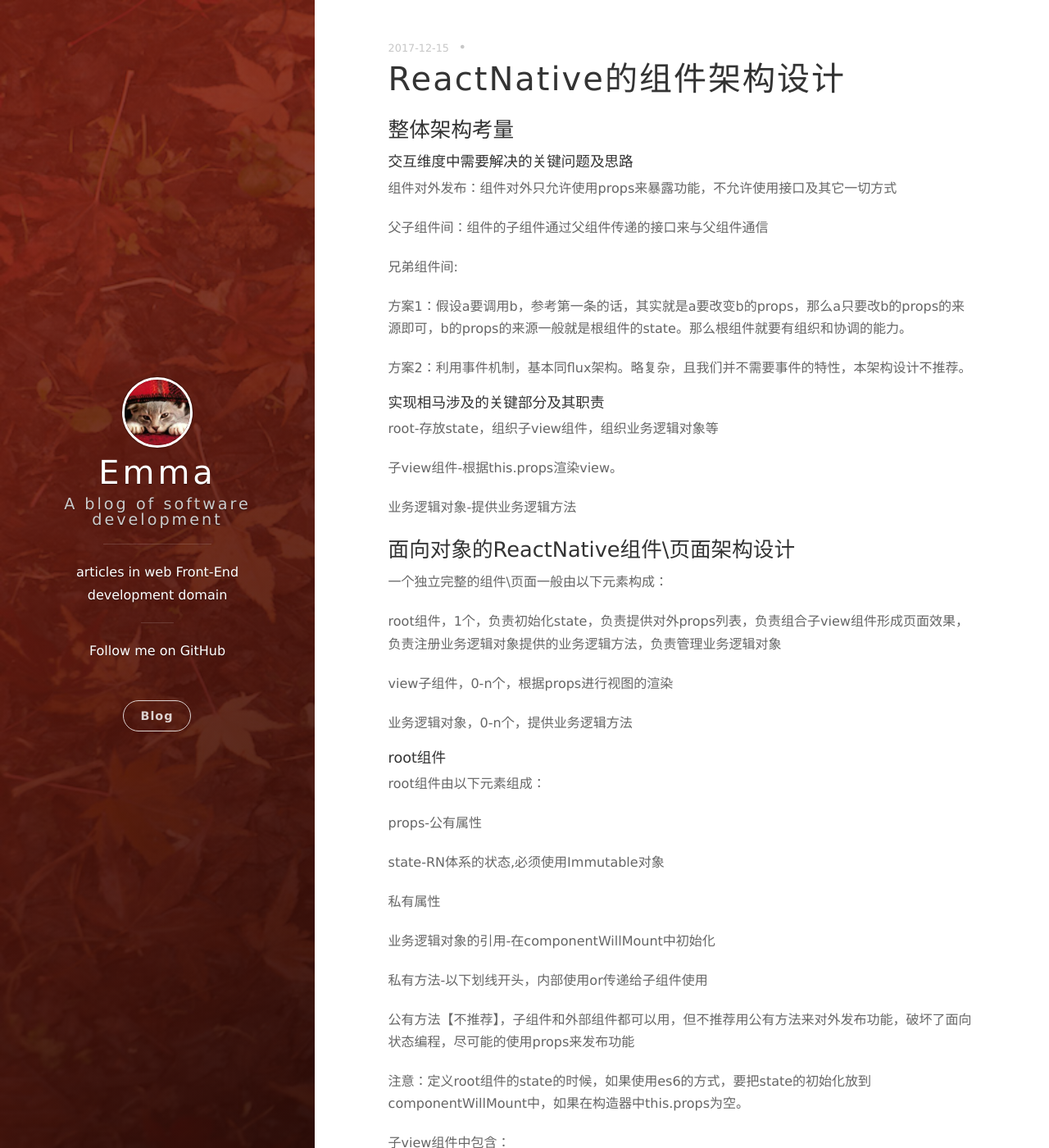
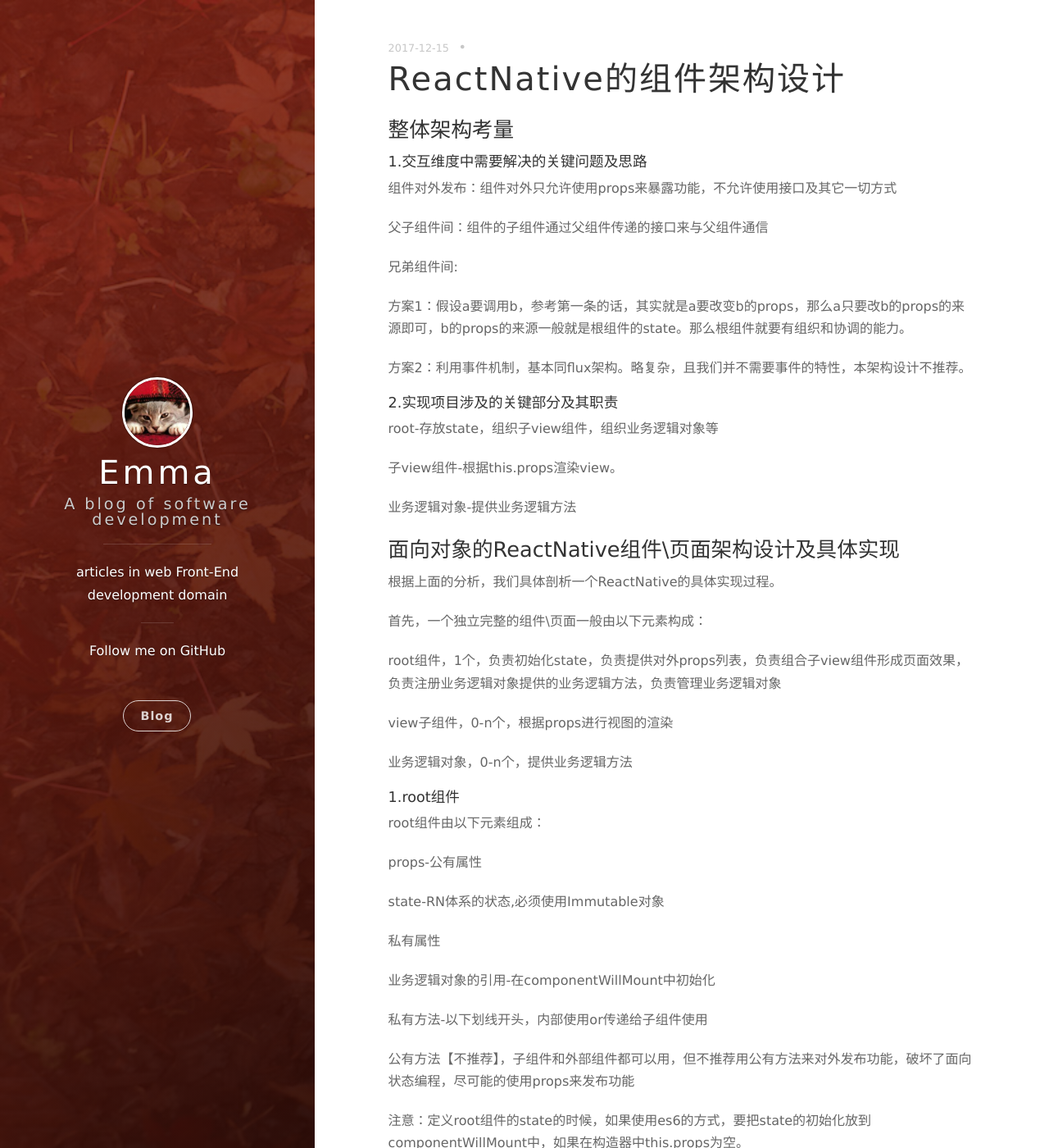
Before and after one commit to Emma0118/Emma0118.github.io, a Jekyll site: the page built from _posts/2017-12-15-React-Native.markdown, in a window 1280 px wide and 1400 px high. Shown: the whole window at 82% size. Built offline with Jekyll 4.4.1, drawn with Linux system fonts in a browser that asks for light colours; nearby versions of some CDN libraries; comment, search, counter and statistics services are not loaded; some of the changed text lies outside the part shown.

Commit message:
修改格式

```diff
--- a/_posts/2017-12-15-React-Native.markdown
+++ b/_posts/2017-12-15-React-Native.markdown
@@ -5,7 +5,7 @@ date: 2017-12-15 12:00:00
 ---
 ### 整体架构考量
 
-#### 交互维度中需要解决的关键问题及思路
+#### 1.交互维度中需要解决的关键问题及思路
 
 组件对外发布：组件对外只允许使用props来暴露功能，不允许使用接口及其它一切方式
 
@@ -17,7 +17,7 @@ date: 2017-12-15 12:00:00
 
 方案2：利用事件机制，基本同flux架构。略复杂，且我们并不需要事件的特性，本架构设计不推荐。
 
-#### 实现相马涉及的关键部分及其职责
+#### 2.实现项目涉及的关键部分及其职责
 
 root-存放state，组织子view组件，组织业务逻辑对象等
 
@@ -25,9 +25,11 @@ root-存放state，组织子view组件，组织业务逻辑对象等
 
 业务逻辑对象-提供业务逻辑方法
 
-### 面向对象的ReactNative组件\页面架构设计
+### 面向对象的ReactNative组件\页面架构设计及具体实现
 
-一个独立完整的组件\页面一般由以下元素构成：
+根据上面的分析，我们具体剖析一个ReactNative的具体实现过程。
+
+首先，一个独立完整的组件\页面一般由以下元素构成：
 
 root组件，1个，负责初始化state，负责提供对外props列表，负责组合子view组件形成页面效果，负责注册业务逻辑对象提供的业务逻辑方法，负责管理业务逻辑对象
 
@@ -36,7 +38,7 @@ view子组件，0-n个，根据props进行视图的渲染
 业务逻辑对象，0-n个，提供业务逻辑方法
 
 
-#### root组件
+#### 1.root组件
 
 root组件由以下元素组成：
 
@@ -68,7 +70,7 @@ state-RN体系的状态,必须使用Immutable对象
 
 公有方法【不推荐，理由同root组件】
 
-#### 业务逻辑对象
+#### 2.业务逻辑对象
 
 业务逻辑对象由以下元素组成：
 
```
Also changed, not shown: other parts of _posts/2017-12-15-React-Native.markdown (+2 -2 lines).
